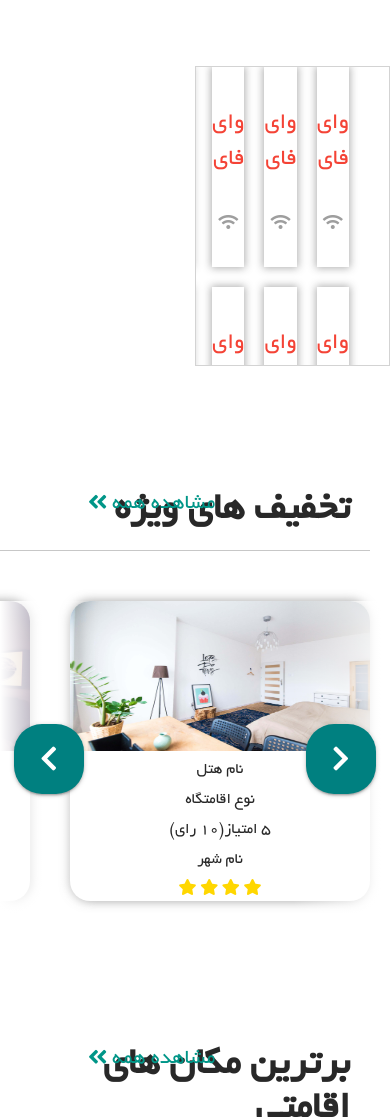
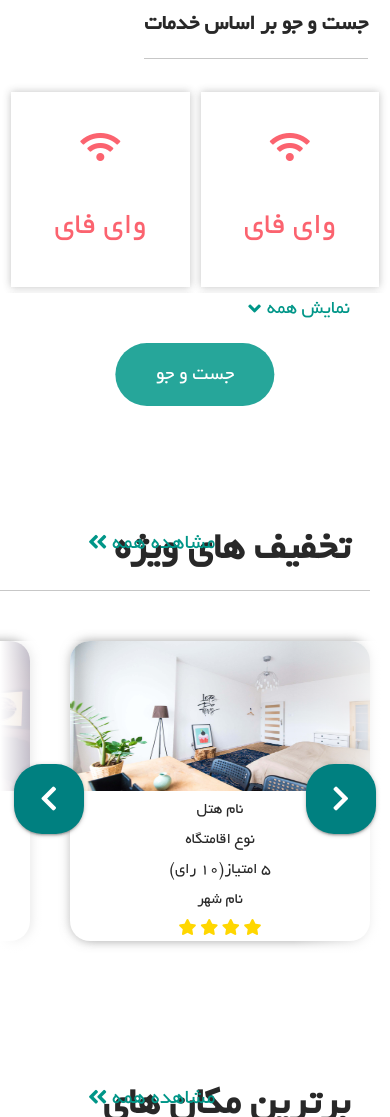
Before and after one commit to ahmad-666/Hotel, a website built with Parcel: page index.html in a window 390 px wide. Shown: the part 1500-2617 px from the top of the page. Built offline with nearby package versions, Linux system fonts and the light colour scheme.

Commit message:
services final ver

```diff
--- a/index.html
+++ b/index.html
@@ -109,88 +109,94 @@
             <i class="fas fa-search"></i>
         </button>
     </form>
-    <form action="#!" method="GET" id="services" autocomplete="off" enctype="text/plain" name="services">
-        <label for="feature1" class="checkbox">
-            <input type="checkbox" value="feature1" id="feature1" name="feature1" />
+    <div id="services">
+        <h4>جست و جو بر اساس خدمات</h4>
+        <form action="#!" method="GET" id="services-form" autocomplete="off" enctype="text/plain" name="services-form">
+            <label for="feature1">
+                <input type="checkbox" id="feature1" name="feature1">
+                <i class="fas fa-wifi"></i>
                 <p>وای فای</p>
+            </label>
+            <label for="feature2">
+                <input type="checkbox" id="feature2" name="feature2">
                 <i class="fas fa-wifi"></i>
+                <p>وای فای</p>
             </label>
-        <label for="feature2" class="checkbox">
-            <input type="checkbox" value="feature2" id="feature2" name="feature2" />
+            <label for="feature3">
+                <input type="checkbox" id="feature3" name="feature3">
+                <i class="fas fa-wifi"></i>
                 <p>وای فای</p>
+            </label>
+            <label for="feature4">
+                <input type="checkbox" id="feature4" name="feature4">
                 <i class="fas fa-wifi"></i>
+                <p>وای فای</p>
             </label>
-        <label for="feature3" class="checkbox">
-            <input type="checkbox" value="feature3" id="feature3" name="feature3" />
+            <label for="feature5">
+                <input type="checkbox" id="feature5" name="feature5">
+                <i class="fas fa-wifi"></i>
                 <p>وای فای</p>
+            </label>
+            <label for="feature6">
+                <input type="checkbox" id="feature6" name="feature6">
                 <i class="fas fa-wifi"></i>
+                <p>وای فای</p>
             </label>
-        <label for="feature4" class="checkbox">
-            <input type="checkbox" value="feature4" id="feature4" name="feature4" />
+            <label for="feature7">
+                <input type="checkbox" id="feature7" name="feature7">
+                <i class="fas fa-wifi"></i>
                 <p>وای فای</p>
+            </label>
+            <label for="feature8">
+                <input type="checkbox" id="feature8" name="feature8">
                 <i class="fas fa-wifi"></i>
+                <p>وای فای</p>
             </label>
-        <label for="feature5" class="checkbox">
-            <input type="checkbox" value="feature5" id="feature5" name="feature5" />
+            <label for="feature9">
+                <input type="checkbox" id="feature9" name="feature9">
+                <i class="fas fa-wifi"></i>
                 <p>وای فای</p>
+            </label>
+            <label for="feature10">
+                <input type="checkbox" id="feature10" name="feature10">
                 <i class="fas fa-wifi"></i>
+                <p>وای فای</p>
             </label>
-        <label for="feature6" class="checkbox">
-            <input type="checkbox" value="feature6" id="feature6" name="feature6" />
+            <label for="feature11">
+                <input type="checkbox" id="feature11" name="feature11">
+                <i class="fas fa-wifi"></i>
                 <p>وای فای</p>
+            </label>
+            <label for="feature12">
+                <input type="checkbox" id="feature12" name="feature12">
                 <i class="fas fa-wifi"></i>
+                <p>وای فای</p>
             </label>
-        <label for="feature7" class="checkbox">
-            <input type="checkbox" value="feature7" id="feature7" name="feature7" />
+            <label for="feature13">
+                <input type="checkbox" id="feature13" name="feature13">
+                <i class="fas fa-wifi"></i>
                 <p>وای فای</p>
+            </label>
+            <label for="feature14">
+                <input type="checkbox" id="feature14" name="feature14">
                 <i class="fas fa-wifi"></i>
+                <p>وای فای</p>
             </label>
-        <label for="feature8" class="checkbox">
-            <input type="checkbox" value="feature8" id="feature8" name="feature8" />
+            <label for="feature15">
+                <input type="checkbox" id="feature15" name="feature15">
+                <i class="fas fa-wifi"></i>
                 <p>وای فای</p>
+            </label>
+            <label for="feature16">
+                <input type="checkbox" id="feature16" name="feature16">
                 <i class="fas fa-wifi"></i>
+                <p>وای فای</p>
             </label>
-        <label for="feature9" class="checkbox">
-            <input type="checkbox" value="feature9" id="feature9" name="feature9" />
-            <p>وای فای</p>
-            <i class="fas fa-wifi"></i>
-        </label>
-        <label for="feature10" class="checkbox">
-            <input type="checkbox" value="feature10" id="feature10" name="feature10" />
-            <p>وای فای</p>
-            <i class="fas fa-wifi"></i>
-        </label>
-        <label for="feature11" class="checkbox">
-            <input type="checkbox" value="feature11" id="feature11" name="feature11" />
-            <p>وای فای</p>
-            <i class="fas fa-wifi"></i>
-        </label>
-        <label for="feature12" class="checkbox">
-            <input type="checkbox" value="feature12" id="feature12" name="feature12" />
-            <p>وای فای</p>
-            <i class="fas fa-wifi"></i>
-        </label>
-        <label for="feature13" class="checkbox">
-            <input type="checkbox" value="feature13" id="feature13" name="feature13" />
-            <p>وای فای</p>
-            <i class="fas fa-wifi"></i>
-        </label>
-        <label for="feature14" class="checkbox">
-            <input type="checkbox" value="feature14" id="feature14" name="feature14" />
-            <p>وای فای</p>
-            <i class="fas fa-wifi"></i>
-        </label>
-        <label for="feature15" class="checkbox">
-            <input type="checkbox" value="feature15" id="feature15" name="feature15" />
-            <p>وای فای</p>
-            <i class="fas fa-wifi"></i>
-        </label>
-        <label for="feature16" class="checkbox">
-            <input type="checkbox" value="feature16" id="feature16" name="feature16" />
-            <p>وای فای</p>
-            <i class="fas fa-wifi"></i>
-        </label>
+
         </form>
+        <p class="teal-text"></p>
+        <input type="submit" form="services-form" value="جست و جو" class="teal white-text lighten-1 pulse">
+    </div>
     <div id="discount" class="slider-wrapper">
         <h4>تخفیف های ویژه</h4>
         <a href="#!" class="teal-text">
--- a/src/js/index.js
+++ b/src/js/index.js
@@ -18,6 +18,7 @@ import 'materialize-css'
 import './header' ;
 import './header-grid' ;
 import './search' ;
+import './services' ;
 import './suggestions' ;
 import './footer' ;
 import './modals'
--- /dev/null
+++ b/src/js/services.js
@@ -0,0 +1,66 @@
+//for set grid-auto-rows vis js to always have same width/height
+//----------------------------------
+//----------------------------------
+let grid = document.querySelector('#services form') ;
+let colNum = null ;
+let rowHeight = null ; //same as width of each col
+setColNum() ;
+setHeight() ;
+function setColNum(){
+    if(window.innerWidth>1300) colNum = 8 ;
+    else if(window.innerWidth<=1300 && window.innerWidth>850) colNum = 6 ;
+    else if(window.innerWidth<=850 && window.innerWidth>550) colNum = 4 ;
+    else if(window.innerWidth<=550) colNum = 2 ;
+}
+function setHeight(){
+    rowHeight = grid.clientWidth/colNum ;
+    grid.style.gridAutoRows = `${rowHeight}px` ;
+}
+window.addEventListener('resize',e=>{
+    setColNum() ;
+    setHeight() ;
+    //grid.style.height = `calc(${rowHeight}px + 1.5em)` ;
+})
+//change background when we click on label
+//-----------------------------------------
+//-----------------------------------------
+let checkboxes = document.querySelectorAll('#services label input[type="checkbox"]') ;
+checkboxes.forEach((checkbox,i)=>{
+    checkbox.addEventListener('input',function(e){
+        this.parentNode.classList.toggle('red-bg') ;
+        this.parentNode.querySelector('i').classList.toggle('white-text') ;
+        this.parentNode.querySelector('p').classList.toggle('white-text') ;
+    })
+});
+//Show all button
+//-----------------------------------------
+//-----------------------------------------
+grid.style.height = `calc(${rowHeight}px + 1.5em)` ;
+let showAll = document.querySelector('#services > p') ;
+let isShowAll = false ;
+let icon = document.createElement('i') ;
+initShowAll() ;
+function initShowAll(){
+    showAll.textContent = 'نمایش همه' ;
+    icon.classList.add('fas','fa-angle-down') ;
+    showAll.appendChild(icon) ;
+}
+showAll.addEventListener('click',e=>{
+    if(!isShowAll){
+        //grid.style.height = 'auto' ;
+        grid.style.height = 'auto' ;
+        showAll.textContent = 'نمایش کمتر' ;
+        icon.classList.remove('fa-angle-down') ;
+        icon.classList.add('fa-angle-up') ;
+        showAll.appendChild(icon) ;
+    }
+    else{
+        grid.style.height = `calc(${rowHeight}px + 1.5em)` ;
+        //grid.style.height = `20em` ;
+        showAll.textContent = 'نمایش همه' ;
+        icon.classList.remove('fa-angle-up') ;
+        icon.classList.add('fa-angle-down') ;
+        showAll.appendChild(icon) ;
+    }
+    isShowAll = !isShowAll ;
+})
--- a/src/style/services.scss
+++ b/src/style/services.scss
@@ -1,38 +1,33 @@
 #services{
-    width: 50% ;
-    height: 15em;
-    border: 1px solid #c8c8c8cc;
+    width: 100% ;
+    height: auto;
+    position: relative ;
+    overflow: hidden;
     margin-top: 6em ;
-    padding: 0 2em ;
+}
+#services h4{
+    width: fit-content ;
+    font-size: 2em ;
+    font-weight: 700 ;
+    color: rgb(40,40,40) ;
+    margin: 0 1em 0 0 ;
+    border-bottom: .8px solid #80808070 ;
+    padding-bottom: 1em ;
+}
+#services form{
+    width: 100% ;
+    // height: 20em ;
+    // height will set inside js
+    overflow: hidden;
     display: grid ;
     grid-template-columns: repeat(8,1fr) ;
-    grid-auto-rows: 10em ;
+    // grid-auto-rows : will set via js to always have same width/height ;
+    // grid-auto-rows: 8em ;
     grid-gap: 1em ;
-    position: relative;
-    overflow: hidden;
-    transition: height .6s ease-in-out ;
-}
-#services h4{
-    font-size: 2em ;
-    font-weight: 700 ;
-    margin: 0 ;
-    position: absolute ;
-    right: 2em ;
-    top: 0 ;
-    color: rgb(40,40,40) ;
-    border: .8px solid #80808070 ;
-    padding-bottom: 1em ;
-}
-#services > p {
-    color: teal ;
-    position: absolute ;
-    bottom: 1em ;
-    right: 2em ;
-    font-size: 1em ;
-    cursor: pointer;
-}
-#services > p i{
-    transform: translateY(10%) ;
+    padding: 0 2em ;
+    margin-top: 2em ;
+    padding: 1em;
+    transition: all .6s ease-in-out ;
 }
 #services label{
     display: flex ;
@@ -40,16 +35,64 @@
     justify-content: space-evenly ;
     align-items: center ;
     flex-wrap: nowrap ;
+    transition: all .4s ease-in-out ;
     background-color: white ;
-    transition: all .6s ease-in-out ;
-    box-shadow: 0 0 .5em .05em rgba(50,50,50,.4) ;
+    box-shadow: 0 0 .5em 0.01em rgba(50,50,50,.3) ;
+    cursor: pointer;
 }
 #services label input[type="checkbox"]{
-    position: absolute ;
     width: 0 ;
     height: 0;
 }
-#services label p , #servicces label i{
-    font-size: 1.5em ;
-    color: #f44336 ;
+#services label i , #services label p{
+    color: #fb636f  ;
+    font-size: 2em ;
+    transition: all .4s ease-in-out ;
 }
+// #services label:hover{background-color: #fb636f ; }
+// #services label:hover i , #services label:hover p{color: white ;}
+#services label.red-bg{background-color: #fb636f;}
+#services label i.white-text{color: white;}
+#services label p.white-text{color: white;}
+#services > p {
+    width: fit-content ;
+    height: auto;
+    margin-right: 2em ;
+    cursor: pointer ;
+}
+#services > p i {
+    transform: translate(-50%,15%) ;
+}
+#services input[type="submit"]{
+    position: relative;
+    right: 50% ;
+    transform: translateX(50%) ;
+    margin-top: 1em ;
+    font-family: byekan ;
+    font-size: 1.2em ;
+    border:none ;
+    cursor: pointer;
+    padding: 1em 2em ;
+    border-radius: 2em ;
+}
+@media screen and (min-width:2500px){
+    #services{font-size: 25px ;}
+}
+@media screen and (max-width:1300px){
+    #services{font-size: 17px;}
+    #services input[type="submit"]{font-size: 20px;}
+    #services > p {font-size: 20px;}
+    #services form{grid-template-columns: repeat(6,1fr);}
+}
+@media screen and (max-width:850px){
+    #services{font-size: 14px;}
+    #services input[type="submit"]{font-size: 20px;}
+    #services > p {font-size: 20px;}
+    #services form{grid-template-columns: repeat(4,1fr);}
+}
+@media screen and (max-width:550px){
+    #services{font-size: 11px;}
+    #services input[type="submit"]{font-size: 20px;}
+    #services > p {font-size: 20px;}
+    #services form{grid-template-columns: repeat(2,1fr);}
+}
```
Also changed, not shown: dist/index.html, src/assets/imgs/logo1.png (added), src/assets/imgs/logo2.png (added), src/assets/imgs/logo3.png (added), src/assets/imgs/logo4.png (added), src/assets/imgs/logo5.png (added). Lines whose indentation alone changed are shown as unchanged.
